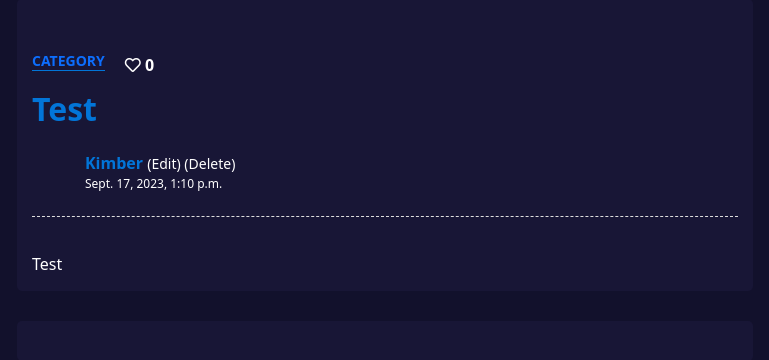
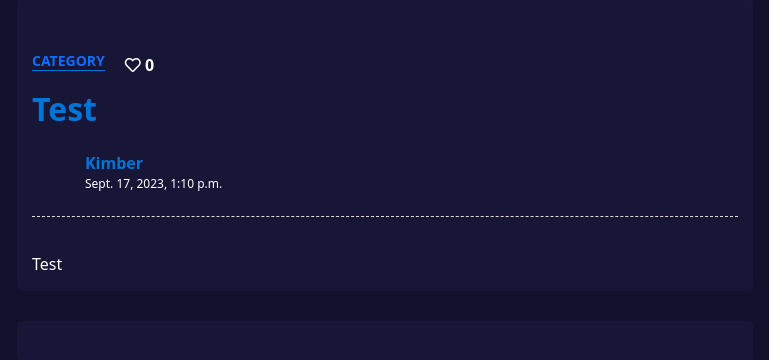
Before and after one commit to KimBergstroem/gamers_insight-CRUD-Blog-App, a Django app: a page that uses templates/post_detail.html in a window 1280 px wide. Shown: the part 110-470 px from the top of the page, without its empty margins (255-1024 px from the left). Run offline with Django 3.2, Linux system fonts and the light colour scheme; data comes from the database, SQL or seed files in the repository; some libraries are stand-ins or nearby versions.

Commit message:
feat: Add user authentication for post editing and deletion

```diff
--- a/templates/post_detail.html
+++ b/templates/post_detail.html
@@ -48,9 +48,16 @@
                                 <img src="{{ post.author.userprofile.profile_picture.url }}" title="" alt="">
                             </div>
                             <div class="media-body">
-                                <label>{{ post.author }}</label> <small><a class="text-white"
-                                        href="{% url 'post_update' post.slug %}"> (Edit)</a>
-                                    <a class="text-white" href="{% url 'post_delete' post.slug %}"> (Delete)</a></small>
+                                <label>{{ post.author }}</label>
+                                    <small>
+                                        <!-- Check for user authentication and compares user id with post author id -->
+                                        {% if user.is_authenticated %}
+                                        {% if user.id == post.author.id %}
+                                        <a class="text-secondary fw-bolder" href="{% url 'post_update' post.slug %}"> (Edit)</a>
+                                        <a class="text-secondary fw-bolder" href="{% url 'post_delete' post.slug %}"> (Delete)</a>
+                                        {% endif %}
+                                        {% endif %}
+                                    </small>
                                 <span>{{ post.created_on }}</span>
                             </div>
                         </div>
```
